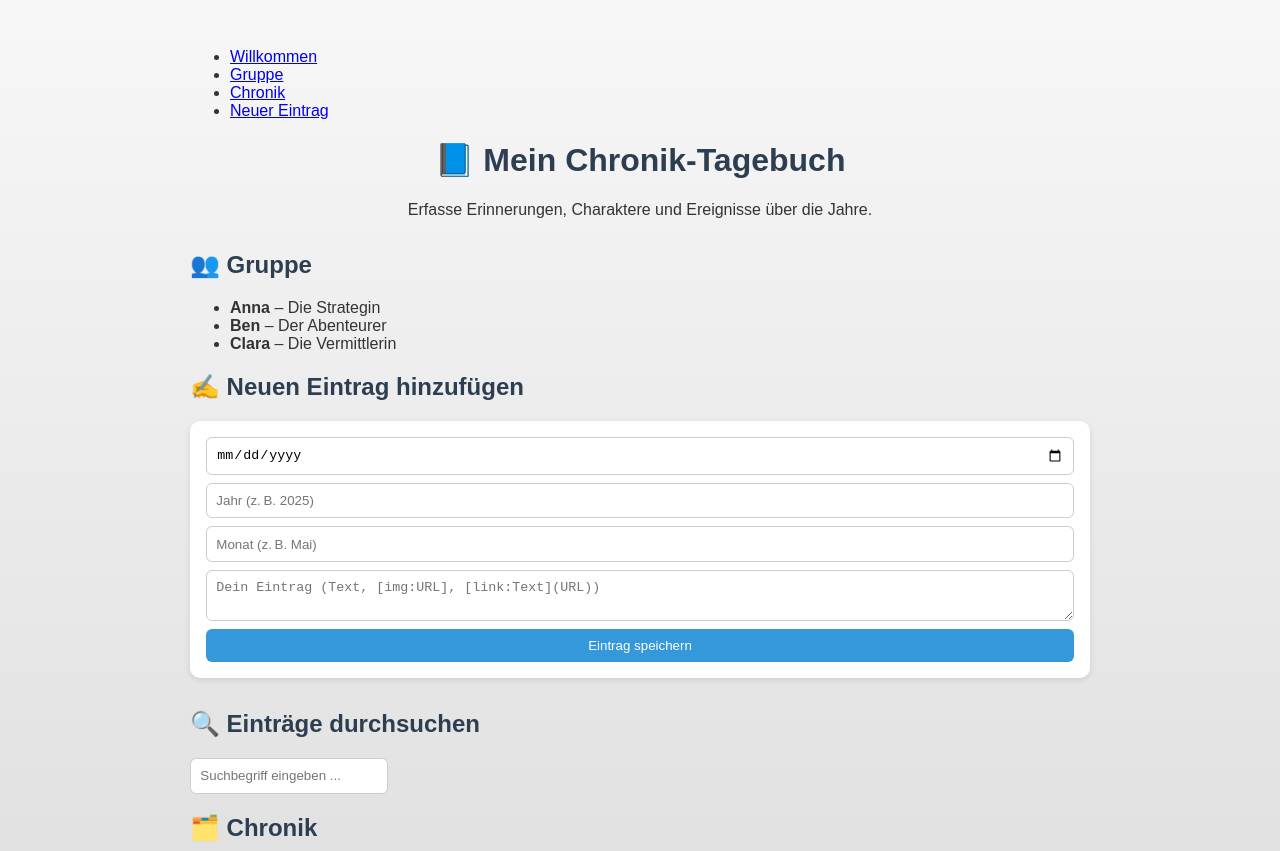
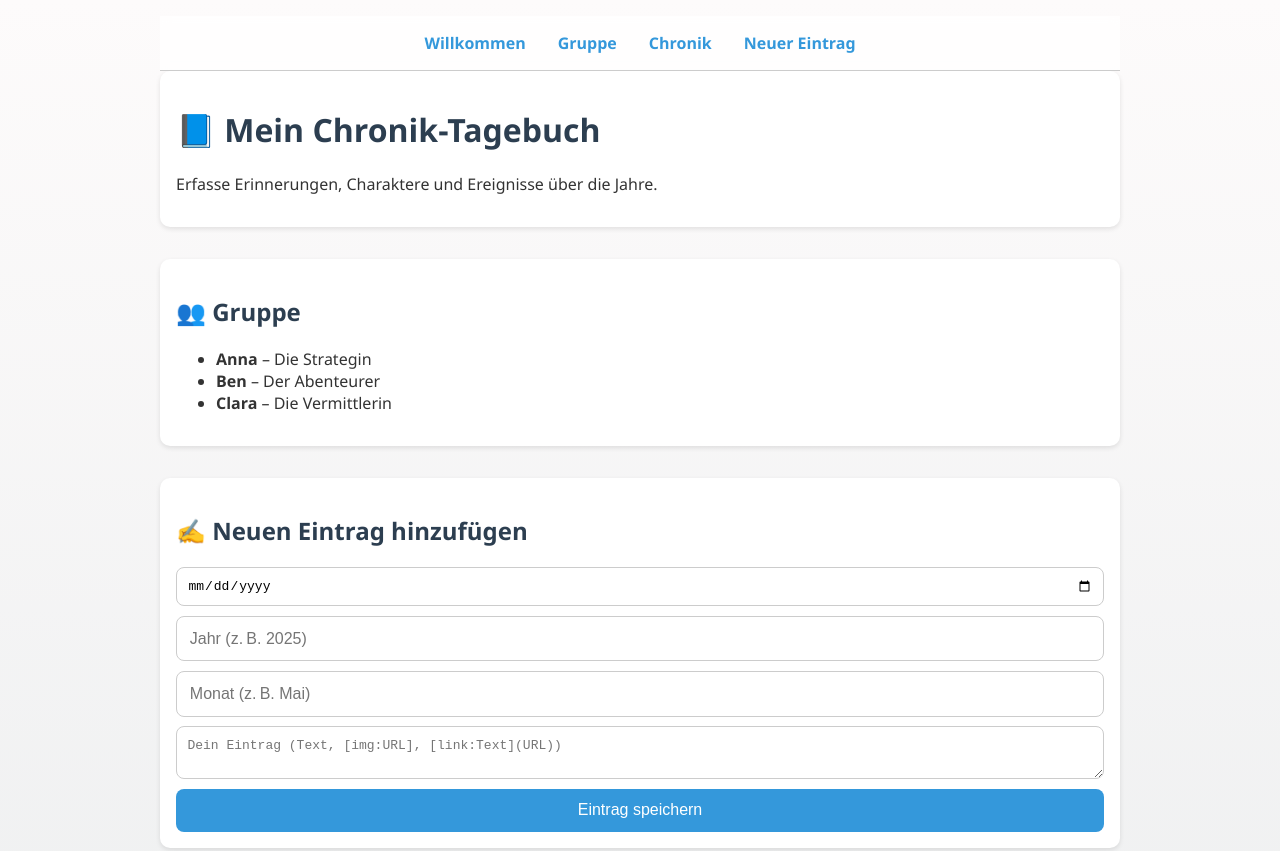
Before and after one commit to rbsalem/tagebuch, a plain HTML site: page index.html in a window 1280 px wide. Shown: the top 851 px of the page. Drawn offline with Linux system fonts and the light colour scheme.

Commit message:
Update style.css

```diff
--- a/style.css
+++ b/style.css
@@ -1,15 +1,48 @@
 body {
-  font-family: sans-serif;
-  background: linear-gradient(to bottom, #f7f7f7, #e0e0e0);
+  font-family: 'Segoe UI', sans-serif;
+  background: linear-gradient(to bottom, #fdfbfb, #ebedee);
   color: #333;
-  max-width: 900px;
+  max-width: 960px;
   margin: auto;
-  padding: 2em;
+  padding: 1em;
 }
 
-header {
+nav {
+  background: #ffffffcc;
+  backdrop-filter: blur(5px);
+  position: sticky;
+  top: 0;
+  z-index: 100;
+  padding: 1em;
+  border-bottom: 1px solid #ccc;
   text-align: center;
+}
+
+nav ul {
+  list-style: none;
+  padding: 0;
+  margin: 0;
+  display: flex;
+  justify-content: center;
+  gap: 2em;
+}
+
+nav a {
+  text-decoration: none;
+  color: #3498db;
+  font-weight: bold;
+}
+
+nav a:hover {
+  color: #2980b9;
+}
+
+header, section {
   margin-bottom: 2em;
+  padding: 1em;
+  background: white;
+  border-radius: 10px;
+  box-shadow: 0 2px 5px rgba(0,0,0,0.1);
 }
 
 h1, h2 {
@@ -19,44 +52,53 @@ h1, h2 {
 form {
   display: flex;
   flex-direction: column;
-  gap: 0.5em;
-  background: white;
-  padding: 1em;
-  border-radius: 10px;
-  box-shadow: 0 2px 6px rgba(0,0,0,0.1);
-  margin-bottom: 2em;
+  gap: 0.6em;
 }
 
 input, textarea, button {
-  padding: 0.7em;
-  border-radius: 6px;
+  padding: 0.8em;
+  border-radius: 8px;
   border: 1px solid #ccc;
+  font-size: 1em;
 }
 
 button {
-  background-color: #3498db;
+  background: #3498db;
   color: white;
   border: none;
   cursor: pointer;
+  transition: background 0.3s ease;
 }
 
 button:hover {
-  background-color: #2980b9;
+  background: #2980b9;
 }
 
 details {
-  margin: 1em 0;
+  margin-top: 1em;
+  transition: all 0.3s ease;
+  border: 1px solid #ddd;
+  border-radius: 8px;
   background: #fff;
   padding: 1em;
-  border-radius: 8px;
-  box-shadow: 0 1px 3px rgba(0,0,0,0.1);
+}
+
+details summary {
+  font-weight: bold;
+  cursor: pointer;
 }
 
 .eintrag {
-  background: #f1f1f1;
-  margin: 0.5em 0;
+  background: #fafafa;
+  margin-top: 0.8em;
   padding: 1em;
+  border-left: 4px solid #3498db;
   border-radius: 6px;
+  transition: box-shadow 0.2s ease;
+}
+
+.eintrag:hover {
+  box-shadow: 0 2px 8px rgba(0, 0, 0, 0.1);
 }
 
 img {
```
